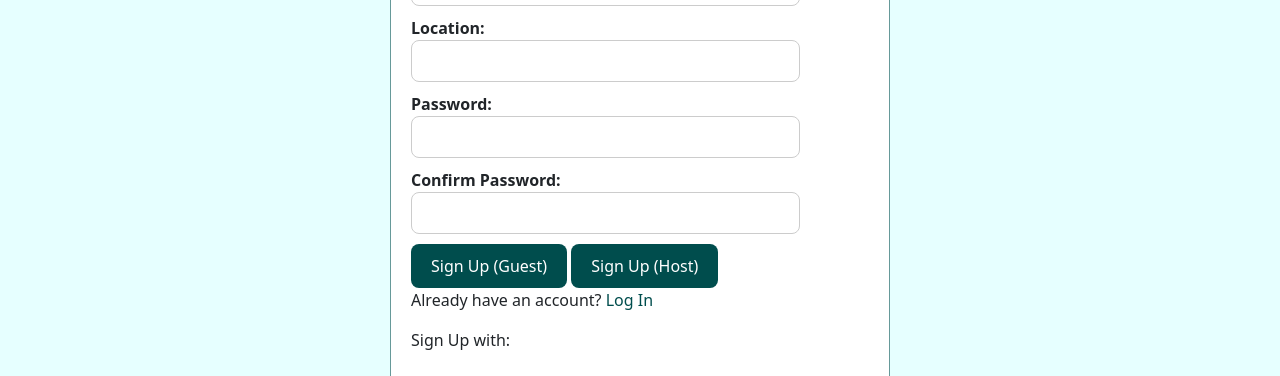
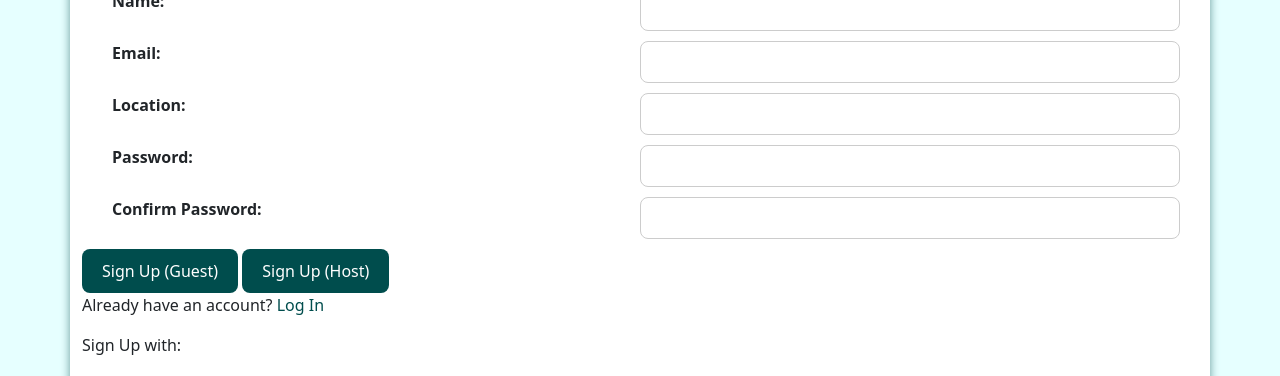
Before and after one commit to Jewel-Naomi/Turwa-MICE, a website: page signup.html in a window 1280 px wide. Shown: the part 213-589 px from the top of the page. Drawn offline with nearby package versions, Linux system fonts and the light colour scheme.

Commit message:
login
styled login and signup

```diff
--- a/login.css
+++ b/login.css
@@ -9,10 +9,10 @@ body {
 }
 
 .container {
-    background-color: #f9f9f9;
+    background-color: white;
     padding: 20px;
     border-radius: 10px;
-    box-shadow: 0 0 10px rgba(0, 0, 0, 0.1);
+    box-shadow: 0 0 10px rgb(102, 153, 153);
     max-width: 400px;
     width: 100%;
 }
@@ -31,18 +31,18 @@ input {
     padding: 8px;
     border: 1px solid #ccc;
     border-radius: 10px;
+    outline: none;
 }
 
 button {
-    background-color: #4caf50;
+    background-color: rgb(0, 77, 77);
     color: white;
     padding: 10px 20px;
     border: none;
-    border-radius: 10px;
     cursor: pointer;
     font-size: 16px;
 }
 
 button:hover {
-    background-color: #45a049;
+    background-color: rgba(0, 77, 77, 0.85);
 }
--- a/signup.css
+++ b/signup.css
@@ -8,23 +8,24 @@ body {
     margin: 0;
 }
 
-.mother {
+.container {
     background-color: white;
     padding: 20px;
     border-radius: 4px;
-    max-width: 500px;
-    width: 100%;
-    border: solid 1pt rgb(102, 153, 153);
-    height: 100%;
+    max-width: 400px;
+    box-shadow: 0 0 10px rgb(102, 153, 153);
 }
 
 .form-group {
     margin-bottom: 10px;
+    padding-right: 30px;
+    padding-left: 30px;
 }
 
 label {
-    display: block;
     font-weight: bold;
+    padding-right: 0;
+    margin-right: 0;
 }
 
 input {
@@ -34,6 +35,8 @@ input {
     border-radius: 8px;
     outline: none;
 }
+
+
 
 button {
     background-color: rgb(0, 77, 77);
--- a/signup.html
+++ b/signup.html
@@ -13,28 +13,28 @@
     <title>Sign Up</title>
 </head>
 <body style="background-color: rgb(230, 255, 255);">
-    <div class="mother" style="background-color: white;">
+    <div class="container" style="background-color: white;">
         <h1>Sign Up</h1>
         <form style="background-color: white;" id="signupForm">
-            <div class="form-group">
-                <label for="name">Name:</label> <br>
-                <input type="text" id="name" name="name" required>
+            <div class="form-group row">
+                <label for="name" class="col-md-6">Name:</label>
+                <input type="text" id="name" name="name" class="col-md-6" required>
             </div>
-            <div class="form-group">
-                <label for="email">Email:</label> <br>
-                <input type="email" id="email" name="email" required>
+            <div class="form-group row">
+                <label for="email" class="col-md-6">Email:</label>
+                <input type="email" id="email" name="email" class="col-md-6" required>
             </div>
-            <div class="form-group">
-                <label for="location">Location:</label>
-                <input type="text" id="location" name="location" required>
+            <div class="form-group row">
+                <label for="location" class="col-md-6">Location:</label>
+                <input type="text" id="location" name="location" class="col-md-6" required>
             </div>
-            <div class="form-group">
-                <label for="password">Password:</label>
-                <input type="password" id="password" name="password" required>
+            <div class="form-group row">
+                <label for="password" class="col-md-6">Password:</label>
+                <input type="password" id="password" name="password" class="col-md-6" required>
             </div>
-            <div class="form-group">
-                <label for="confirmPassword">Confirm Password:</label>
-                <input type="password" id="confirmPassword" name="confirmPassword" required>
+            <div class="form-group row">
+                <label for="confirmPassword" class="col-md-6">Confirm Password:</label>
+                <input type="password" id="confirmPassword" name="confirmPassword" class="col-md-6" required>
             </div>
             <a href="profile.html" style="text-decoration: none; color: white;"><button type="submit" style="border-radius: 8px;">Sign Up (Guest)</a></button>
             <a href="hostprofile.html" style="text-decoration: none; color: white;"><button type="submit" style="border-radius: 8px;">Sign Up (Host)</button></a>
```
Also changed, not shown: login.html (+11 -4 lines).
